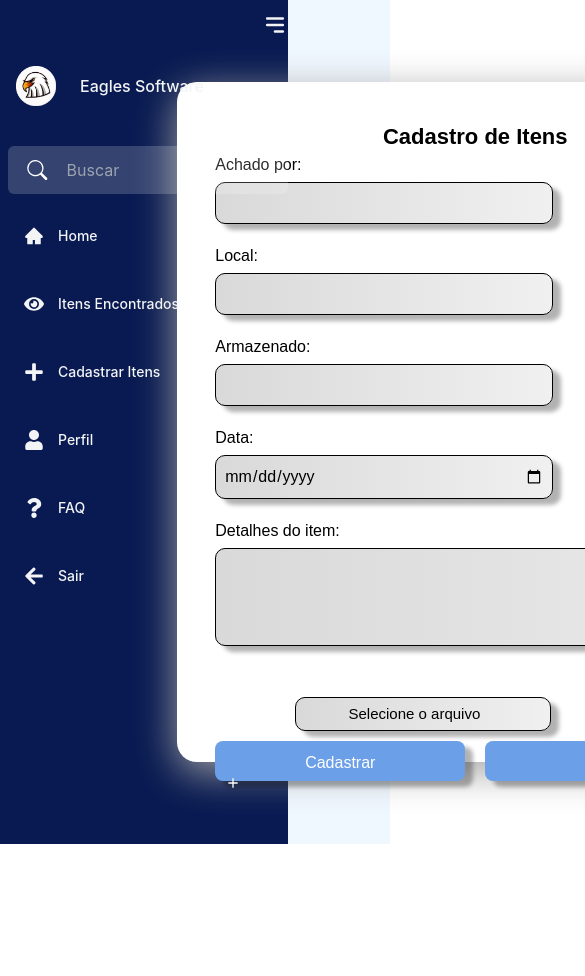
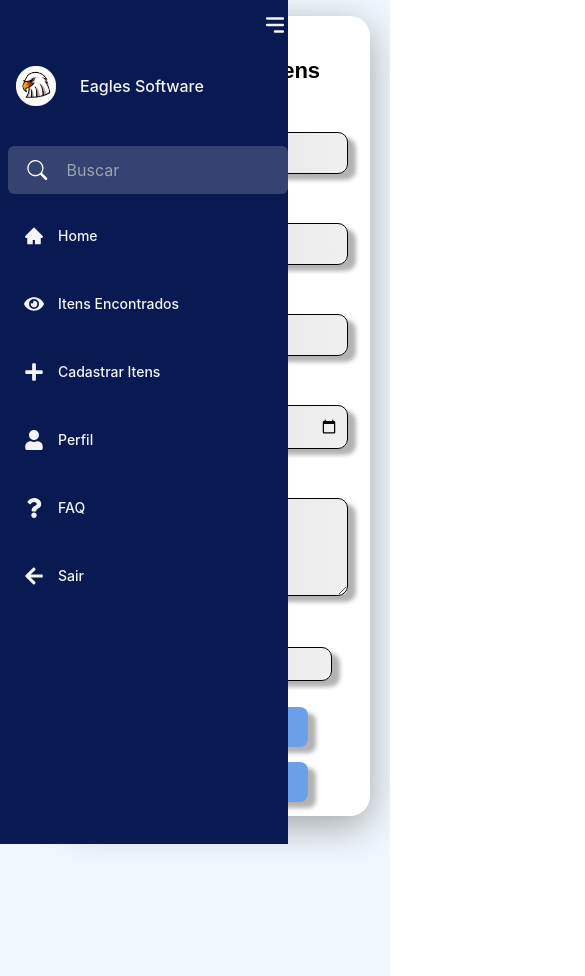
Before and after one commit to ifpi-picos/Eagle-Software-Front-End, a Next.js app: page /cadastroItem in a window 390 px wide. Shown: the top 976 px of the page, 585 px wide, since content can reach past the window. Before the commit the page ends 844 px from the top, so only its background shows below. Built offline with nearby package versions, Linux system fonts and the light colour scheme.

Commit message:
Adicionando responsividade nas telas

```diff
--- a/src/components/CadastroItem/itemForm.js
+++ b/src/components/CadastroItem/itemForm.js
@@ -70,14 +70,14 @@ export default function ItemForm() {
     };
 
     return (
-        <div className={styles['bodyItem']}>
+        <div className={`${styles['bodyItem']} ${styles['form-container']}`}>
 
             <form className={styles['formItem']} id="itemForm" onSubmit={handleFormSubmit}>
                 <div>
                     <h1 className={styles['titulo']}>Cadastro de Itens</h1>
                 </div>
 
-                <div className="grid grid-cols-1 md:grid-cols-2 gap-4">
+                <div className="grid grid-cols md:grid-cols-2 gap-4 justify-center">
                     <div>
                         <div className={styles['campoItem']}>
                             <label className={styles['textItem']} htmlFor="achador">
--- a/src/components/CadastroItem/itemForm.module.css
+++ b/src/components/CadastroItem/itemForm.module.css
@@ -5,9 +5,10 @@
     font-family: Arial, sans-serif;
     margin: 0;
     padding: 0;
+    height: 59rem;
 }
 
-.main-cadastro-item{
+.main-cadastro-item {
     background-color: aliceblue;
 }
 
@@ -41,28 +42,28 @@
     margin-bottom: 5px;
 }
 
-.input-cadastro{
-    width: 40vh;
+.input-cadastro {
+    width: 100%;
     padding: 8px;
     border-radius: 10px;
     border: 1px solid #000;
     margin-bottom: 5px;
     text-align: start;
     background: linear-gradient(to right, #D9D9D9, #F0F0F0);
-    box-shadow: 8px 6px 4px rgba(0,0,0,0.3);
+    box-shadow: 8px 6px 4px rgba(0, 0, 0, 0.3);
 }
 
-.input-upload{
+.input-upload {
     align-self: center;
 }
 
-.itemDetails{
-    width: 45rem;
+.itemDetails {
+    width: 100%;
     border: 1px solid #000;
     margin-bottom: 20px;
     border-radius: 10px;
     background: linear-gradient(to right, #D9D9D9, #F0F0F0);
-    box-shadow: 8px 6px 4px rgba(0,0,0,0.3);
+    box-shadow: 8px 6px 4px rgba(0, 0, 0, 0.3);
 }
 
 .btn-acao {
@@ -83,7 +84,7 @@
     cursor: pointer;
     text-align: center;
     margin-bottom: 30px;
-    box-shadow: 8px 6px 4px rgba(0,0,0,0.3);
+    box-shadow: 8px 6px 4px rgba(0, 0, 0, 0.3);
 }
 
 .btn-reset {
@@ -98,7 +99,7 @@
     cursor: pointer;
     text-align: center;
     margin-bottom: 30px;
-    box-shadow: 8px 6px 4px rgba(0,0,0,0.3);
+    box-shadow: 8px 6px 4px rgba(0, 0, 0, 0.3);
 }
 
 .container button {
@@ -129,7 +130,7 @@
     margin-left: 5rem;
     border-radius: 10px;
     background: linear-gradient(to right, #D9D9D9, #F0F0F0);
-    box-shadow: 8px 6px 4px rgba(0,0,0,0.3);
+    box-shadow: 8px 6px 4px rgba(0, 0, 0, 0.3);
 }
 
 .upload-button {
@@ -182,23 +183,6 @@
     color: #000;
 }
 
-/* input[type="text"],
-    input[type="date"] {
-        width: 100%;
-        padding: 8px;
-        border-radius: 5px;
-        border: 2px solid #000;
-        margin-bottom: 20px;
-        text-align: start;
-    } */
-/*
-    textarea {
-        width: 100%;
-        border: 2px solid #000;
-        margin-bottom: 20px;
-    } */
-
-
 .modalBackground {
     display: flex;
     align-items: center;
@@ -234,20 +218,20 @@
     padding: 10px 15px;
     border-radius: 5px;
     cursor: pointer;
-        transition: background-color 0.3s ease; /* Adiciona uma transição suave de cor */
+    transition: background-color 0.3s ease;
 }
 
 .modalContent button:hover {
-        background-color: #2a7aaf; /* Cor mais escura para o hover */
+    background-color: #2a7aaf;
 }
 
-      /* Definindo a animação */
 @keyframes fadeIn {
     from {
         opacity: 0;
     }
+
     to {
-          opacity: 1; /* Ajuste a opacidade desejada */
+        opacity: 1;
     }
 }
 
@@ -266,3 +250,98 @@
     color: green;
     margin-bottom: 20px;
 }
+
+@media (max-width: 767px) and (max-height: 897px) {
+    .formItem{
+        width: 600px;
+        height: 750px;
+    }
+
+    .input-upload{
+        display: flex;
+        justify-content: center;
+    }
+
+    .input-file-upload{
+        margin-left: 0;
+        margin-bottom: 10px;
+    }
+}
+
+@media (max-width: 645px) and (max-height: 897px) {
+    .formItem{
+        width: 450px;
+    }
+
+    .input-cadastro{
+        width: 20rem;
+    }
+
+    .itemDetails{
+        width: 20rem;
+    }
+
+    .btn-submit{
+        width: 150px;
+    }
+
+    .btn-reset{
+        width: 150px;
+    }
+}
+
+@media (max-width: 412px) and (max-height: 915px) {
+    .formItem{
+        height: 50rem;
+        width: 300px;
+        display: grid;
+    }
+
+    .bodyItem{
+        align-items: flex-start;
+    }
+
+    .input-cadastro{
+        width: 15rem;
+    }
+
+    .itemDetails{
+        width: 15rem;
+    }
+
+    .titulo{
+        display: flow;
+        margin-bottom: 1rem;
+    }
+
+    .input-upload{
+        display: flex;
+        justify-content: center;
+        margin: 0;
+        margin-bottom: 1rem;
+    }
+
+    .input-file-upload{
+        width: 13rem;
+        margin: 0;
+    }
+
+    .btn-upload{
+        font-size: 10px;
+    }
+
+    .btn-acao{
+        display: grid;
+    }
+
+    .btn-submit{
+        width: 10rem;
+        margin-right: 0;
+    }
+
+    .btn-reset{
+        width: 10rem;
+        margin-left: 0;
+        margin-top: -15px;
+    }
+}
--- a/src/components/perfilUser/perfil.module.css
+++ b/src/components/perfilUser/perfil.module.css
@@ -3,8 +3,14 @@
     justify-content: center;
     align-items: center;
     height: 100vh;
+    z-index: 1; /* Adicione um valor de z-index */
 }
 
+.bg-dark-purple {
+    position: fixed;
+    /* Outros estilos */
+    z-index: 2; /* Garanta que o menu tenha um valor de z-index maior */
+}
 .profile {
     display: flex;
     flex-direction: column;
@@ -69,7 +75,7 @@
     margin-bottom: 20px;
 }
 
-.profile-text{
+.profile-text {
     margin-bottom: 10px;
     font-size: bold;
 }
@@ -80,5 +86,5 @@
     width: 300px;
     height: 30px;
     border: 2px solid;
-    box-shadow: 8px 6px 10px rgba(0,0,0,0.3);
+    box-shadow: 8px 6px 10px rgba(0, 0, 0, 0.3);
 }
--- a/src/components/sidebar/menu.js
+++ b/src/components/sidebar/menu.js
@@ -18,8 +18,8 @@ const Sidebar = () => {
   return (
     <section className="flex gap-6">
       <div
-        className={`bg-dark-purple min-h-screen ${open ? "w-72" : "w-16"
-          } duration-500 text-gray-100 pl-2`}
+        className={`bg-dark-purple min-h-screen fixed ${open ? "w-72" : "w-16"
+          } duration-500 text-gray-100 pl-2 z-10`}
       >
         <div className="py-3 flex justify-end">
           <HiMenuAlt3
--- a/src/pages/cadastroItem.js
+++ b/src/pages/cadastroItem.js
@@ -8,7 +8,7 @@ export default function CadastrarItem() {
         <div className={styles['main-cadastro-item']}>
         <div className="flex">
             <Sidebar />
-            <div className="w-3/4 ml-4 p-4 self-center">
+            <div className=" w-full p-4 self-center">
                 <h1 className="text-2xl font-semibold"></h1>
                 <ItemForm />
             </div>
--- a/src/pages/itensEncontrado.js
+++ b/src/pages/itensEncontrado.js
@@ -1,10 +1,47 @@
-import React from "react";
-import Sidebar from "../components/sidebar/menu";
+// pages/itens.js
+import React, { useEffect, useState } from 'react';
 
-export default function ItensEncontrados() {
+const Itens = () => {
+  const [items, setItems] = useState([]);
+
+  useEffect(() => {
+    fetch('http://localhost:4000/itens')
+      .then((response) => response.json())
+      .then((data) => setItems(data))
+      .catch((error) => console.error('Erro ao obter itens:', error));
+  }, []);
+
   return (
-    <div className="flex">
-      <Sidebar />
+    <div className="container mx-auto p-4">
+      <h1 className="text-3xl font-bold mb-4 flex justify-center">Lista de Itens</h1>
+      <div className="grid gap-4 grid-cols-2">
+        {items.map((item) => (
+          <div key={item.id} className="bg-gray-300 p-4 rounded-2xl">
+            <div className=''>
+
+              <img src={item.imagemUrl} alt={`Imagem do Item ${item.id}`} className="mb-2 rounded-full border-2 flex justify-center w-28 h-28  first-line:" />
+
+              <div className='flex'>
+                <p className="font-bold">Detalhes:</p>
+                <p className='ml-2'>{item.detalhes}</p>
+              </div>
+
+              <div className='flex'>
+                <p className="font-bold">Data:</p>
+                <p className='ml-2'>{item.data}</p>
+              </div>
+
+              <div className='flex'>
+                <p className="font-bold">Local:</p>
+                <p className='ml-2'>{item.local}</p>
+              </div>
+            </div>
+
+          </div>
+        ))}
+      </div>
     </div>
-  )
-}
+  );
+};
+
+export default Itens;
--- a/src/styles/Home.module.css
+++ b/src/styles/Home.module.css
@@ -19,10 +19,7 @@
   justify-content: space-between;
 }
 
-.logo-inicial {
-  width: 50%;
-  display: flex;
-}
+
 
 
 .h2-header {
@@ -30,7 +27,7 @@
   align-items: center;
   gap: 5rem;
   margin-left: 20px;
-  color: #4e54c8;
+  color: #fff;
 }
 
 .home-common {
@@ -195,7 +192,7 @@
   height: 700px;
   margin-top: -10%;
 }
-/*
+
 @media(max-width: 1140px){
   .content{
     padding: 0;
@@ -305,4 +302,102 @@
   .img-page{
     margin-left: 22%;
   }
-} */
+ }
+
+.logo-inicial {
+  width: 50%;
+  display: flex;
+}
+
+@media (max-width: 1140px) {
+  .content {
+    padding: 0;
+    display: flex;
+    flex-direction: column-reverse;
+    align-items: center;
+  }
+
+  .text {
+    margin: 30px 0;
+  }
+
+  .img-page {
+    margin-top: 0;
+  }
+
+  .logo-inicial {
+    margin-left: 0;
+  }
+}
+
+@media (max-width: 912px) {
+  .content {
+    display: block;
+  }
+
+  .logo-inicial {
+    width: 100%;
+    margin-left: 0;
+  }
+
+  .text {
+    width: 100%;
+    text-align: center;
+    padding-right: 0;
+  }
+
+  .imgPage {
+    margin: auto;
+    position: static;
+  }
+
+  .img-page {
+    margin-top: 0;
+    height: auto;
+    width: 80%;
+    max-width: 400px;
+  }
+}
+
+@media (max-width: 540px) {
+  .headerTitle {
+    display: block;
+    width: 100%;
+    padding: 50px;
+  }
+
+  .logo-inicial {
+    margin-top: -10px;
+    display: flex;
+    justify-content: center;
+  }
+
+  .text p {
+    margin: 0;
+    font-size: 20px;
+  }
+
+  .img-page {
+    margin-top: -30px;
+    width: 20rem;
+    margin-left: -40px;
+  }
+
+  .img-logoInicio {
+    width: 40px;
+  }
+
+  .h2-header {
+    font-size: 16px;
+  }
+}
+
+@media (max-width: 375px) and (max-height: 667px) {
+  .img-page{
+    width: 17rem;
+  }
+
+  .btn{
+    margin-left: 50px;
+  }
+}
```
Also changed, not shown: src/components/perfilUser/perfil.js (line endings or trailing spaces), src/styles/globals.css (line endings or trailing spaces). Lines whose indentation alone changed are shown as unchanged.
